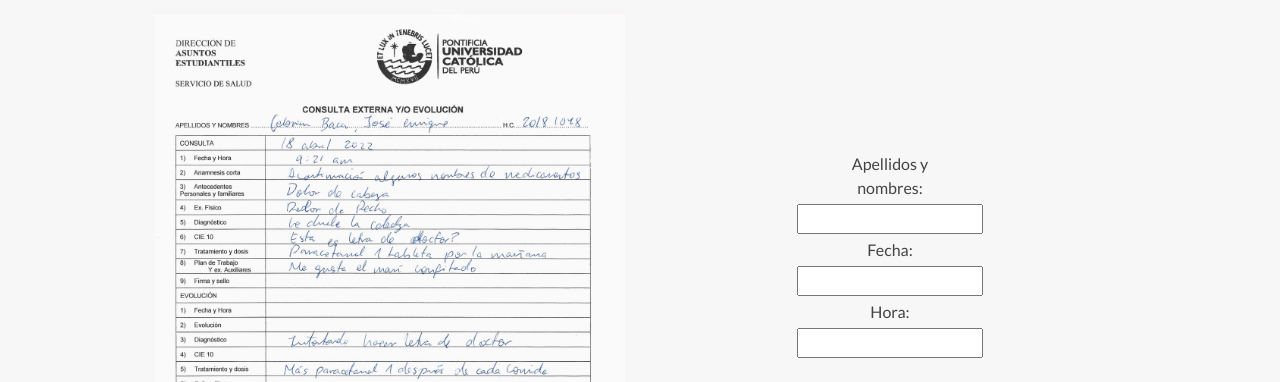
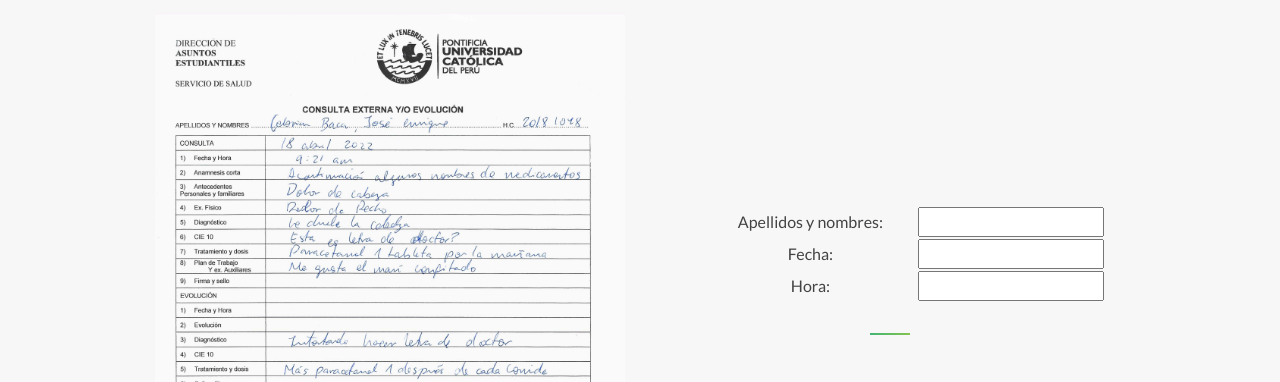
Before and after one commit to arodriguezespejo/pbiod2, a plain HTML site: page verificar.html in a window 1280 px wide. Shown: the part 397-779 px from the top of the page. Drawn offline with Linux system fonts and the light colour scheme; a web font is replaced by a local one.

Commit message:
Update verificar.html

```diff
--- a/verificar.html
+++ b/verificar.html
@@ -15,13 +15,13 @@
       .ie-panel{display: none;background: #212121;padding: 10px 0;box-shadow: 3px 3px 5px 0 rgba(0,0,0,.3);clear: both;text-align:center;position: relative;z-index: 1;} html.ie-10 .ie-panel, html.lt-ie-10 .ie-panel {display: block;}
       body{display: none;}
       label{
-        width:100px;
+        width:200px;
         display:inline-block;
         margin: 4px;
       }
       #form{
         border-radius: 10px;
-        width: 290px;
+        width: 500px;
         padding: 4px;
       }
     </style>
```
